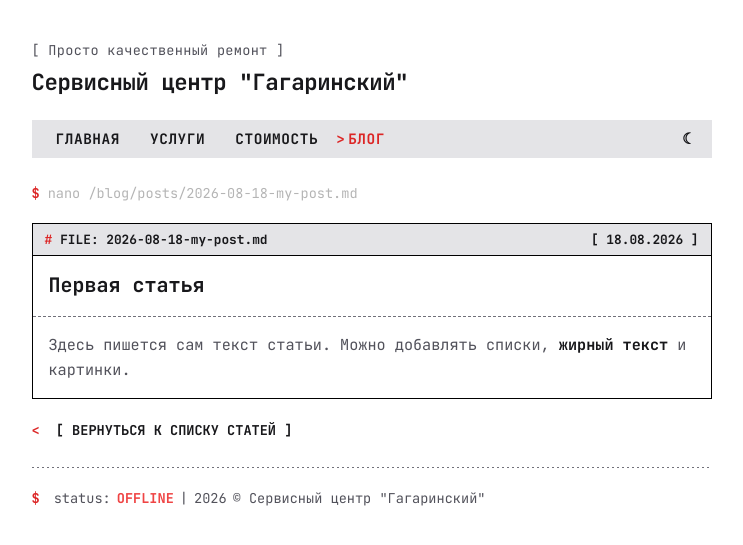
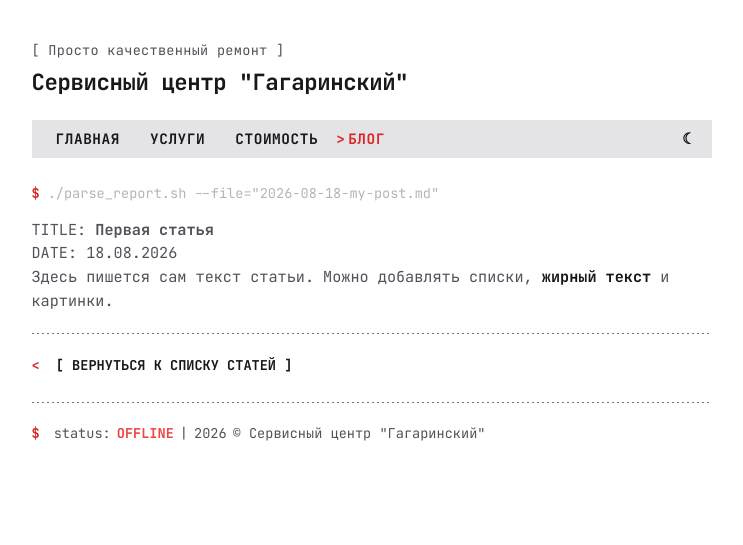
Before and after one commit to polinom11/polinom11.github.io, a Jekyll site: the page built from _posts/2026-08-18-my-post.md, in a window 1280 px wide. Shown: the top 545 px of the page, without its empty margins (261-1004 px from the left). Built offline with Jekyll 4.4.1, drawn with Linux system fonts in a browser that asks for light colours.

Commit message:
Update post.html
Вариант 3: «Technical Report» (Инженерная документация / Сервисный отчет)

Концепция: Разметка оформлена в виде технического отчета мастера или акта выполнения работ. Добавляется панель с боковыми или верхними техническими данными (Время чтения, Категория, Оборудование, Инструмент).

```diff
--- a/_layouts/post.html
+++ b/_layouts/post.html
@@ -61,34 +61,45 @@ layout: null
 
     <main class="post-section">
         <p class="term-command">
-            <span class="prompt">$</span>nano /blog/posts/{{ page.path | split: '/' | last }}
+            <span class="prompt">$</span>./parse_report.sh --file="{{ page.path | split: '/' | last }}"
         </p>
 
-        <article class="tui-window">
-            <div class="tui-window-header">
-                <div><span class="prompt">#</span>FILE: {{ page.path | split: '/' | last }}</div>
-                <div>[ {{ page.date | date: "%d.%m.%Y" }} ]</div>
+        <article>
+            <div class="report-header-box">
+                <div class="report-row">
+                    <span class="report-label">TITLE:</span>
+                    <span class="report-val" style="font-weight: 700;">{{ page.title }}</span>
                 </div>
-
-            <div class="tui-window-title">
-                <h1>{{ page.title }}</h1>
+                <div class="report-row">
+                    <span class="report-label">DATE:</span>
+                    <span class="report-val">{{ page.date | date: "%d.%m.%Y" }}</span>
+                </div>
                 {% if page.author %}
-                <div class="tui-window-meta">
-                    <span class="prompt">></span>АВТОР: {{ page.author }}
+                <div class="report-row">
+                    <span class="report-label">AUTHOR:</span>
+                    <span class="report-val">{{ page.author }}</span>
+                </div>
+                {% endif %}
+                {% if page.category %}
+                <div class="report-row">
+                    <span class="report-label">CATEGORY:</span>
+                    <span class="report-val">{{ page.category }}</span>
                 </div>
                 {% endif %}
             </div>
 
-            <div class="tui-window-body post-content">
+            <div class="post-content">
                 {{ content }}
             </div>
-        </article>
+
+            <div class="hr-dashed"></div>
 
             <div style="margin-top: 20px;">
                 <a href="/blog.html" class="back-link">
                     <span class="prompt"><</span> [ ВЕРНУТЬСЯ К СПИСКУ СТАТЕЙ ]
                 </a>
             </div>
+        </article>
     </main>
 
     <div class="hr-dashed"></div>
```
Lines whose indentation alone changed are shown as unchanged.
